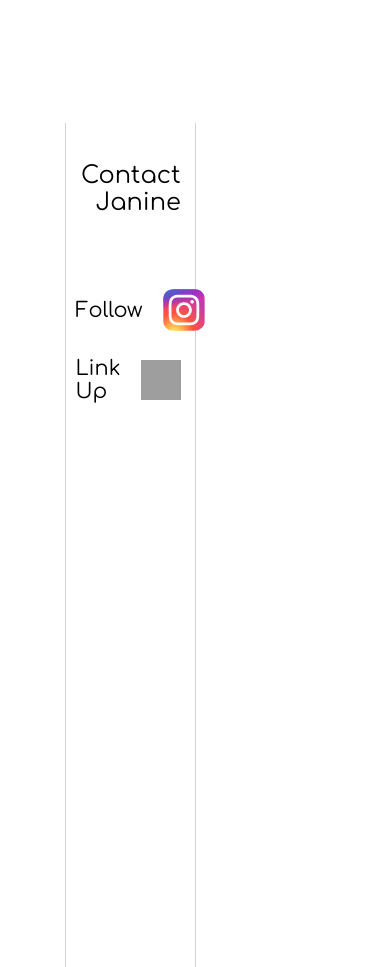
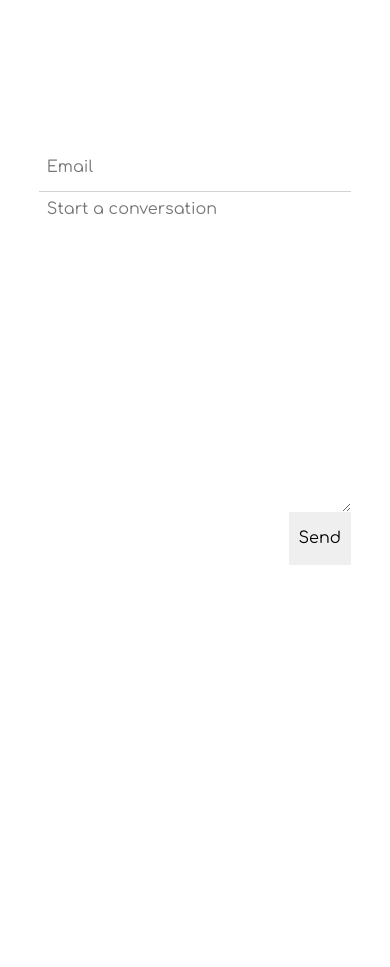
Before and after one commit to michael-digi/J9Portfolio, a React (Create React App) app: page /#/ in a window 390 px wide. Before the commit this address led to /#/janineteeneightynine. Shown: the part 3120-4087 px from the top of the page. Built offline with nearby package versions, Linux system fonts and the light colour scheme; no server answers; grey boxes are pictures that could not be loaded.

Commit message:
working email section

```diff
--- a/package.json
+++ b/package.json
@@ -8,6 +8,8 @@
     "@testing-library/react": "^9.5.0",
     "@testing-library/user-event": "^7.2.1",
     "axios": "^0.19.2",
+    "emailjs": "^3.2.1",
+    "emailjs-com": "^2.4.1",
     "express-xml-bodyparser": "^0.3.0",
     "html-react-parser": "^0.13.0",
     "lodash": "^4.17.15",
--- a/src/components/Article/index.js
+++ b/src/components/Article/index.js
@@ -31,24 +31,14 @@ function Article(props) {
       .then(str => new window.DOMParser().parseFromString(str, "text/xml"))
       .then(data => parseXML(data))
       .then(parsed => {
-        parsed.channel.item.forEach(item => {
+        parsed.channel.item.forEach((item, index) => {
           if (item.title.includes(props.match.params.title)) {
-            let indexCurrent = parsed.channel.item.indexOf(item)
-            let indexNext, indexPrev;
-            if (indexCurrent === parsed.channel.item.length - 1 || indexCurrent === 0) {
-              if (indexCurrent === parsed.channel.item.length - 1) {
-                indexNext = 0
-                indexPrev = indexCurrent - 1
-              }
-              if (indexCurrent === 0) {
-                indexNext = indexCurrent + 1
-                indexPrev = parsed.channel.item.length - 1
-              }
-            }
-            else {
-              indexNext = indexCurrent + 1;
-              indexPrev = indexCurrent - 1
-            }
+            let length = parsed.channel.item.length
+            let indexCurrent = index;
+            let indexNext = (indexCurrent + 1) % (length);
+            let indexPrev = (indexCurrent - 1) % (length)
+            if (indexPrev === -1) indexPrev = length - 1
+
             let date = new Date(item.pubDate)
             let pubDate = `${months[date.getMonth()]} ${date.getDay()}, ${date.getFullYear()}`
             let decoded = parse(decodeHTMLEntitiesParagraphs(item['content:encoded']))
--- a/src/components/ArticlesByCategory/index.js
+++ b/src/components/ArticlesByCategory/index.js
@@ -9,6 +9,7 @@ import './ArticlesByCategory.css';
 function ArticlesByCategory(props) {
   const [articles, setArticles] = useState([])
   const [title, setTitle] = useState('')
+  const [articleType, setType] = useState('')
 
   useEffect(() => {
     window.scrollTo(0, 0)
@@ -18,12 +19,16 @@ function ArticlesByCategory(props) {
     if (type === 'art') RSS_URL = `https://historytheorymethodology.wordpress.com/category/art-gallery/feed`
     if (type === 'all') RSS_URL = `https://historytheorymethodology.wordpress.com/feed`
     if (type !== 'design' && type !== 'art' && type !== 'all') RSS_URL = `https://historytheorymethodology.wordpress.com/category/${type}/feed`
+    console.log(type)
+    setType(type)
 
     fetch('https://cors-anywhere.herokuapp.com/' + RSS_URL)
       .then(response => response.text())
       .then(str => new window.DOMParser().parseFromString(str, "text/xml"))
       .then(data => parseXML(data))
       .then(parsed => {
+        console.log(parsed, ' this is parsed category')
+        setArticles(parsed.channel.item)
         if (parsed.channel.title.split(/\u2013|\u2014/g).length > 1) {
           let title = parsed.channel.title.split(/\u2013|\u2014/g)[1].trim()
           title = title + ' of ' + type[0].toUpperCase() + type.slice(1, type.length)
@@ -32,7 +37,6 @@ function ArticlesByCategory(props) {
         else {
           setTitle(parsed.channel.title)
         }
-        setArticles(parsed.channel.item)
   })
   return function cleanup() {
     console.log('unmounted')
@@ -47,7 +51,7 @@ function ArticlesByCategory(props) {
       <SideNavArticles type={props.match.params.type} />
       <div id='articlesByCategoryContainer'>
         <ArticlesInfo articleTitle={title}/>
-        <ArticlesList articles={articles} />
+        <ArticlesList articles={articles} type={articleType} />
       </div>
     </>
   )
--- a/src/components/ArticlesList/index.js
+++ b/src/components/ArticlesList/index.js
@@ -6,7 +6,8 @@ function ArticlesList(props) {
   const [cards, setCards] = useState([])
 
   useEffect(() => {
-    let cards = makeArticleCards(props.articles)
+    let cards = makeArticleCards(props.articles, props.type)
+    console.log(cards, ' this is cards')
     setCards(cards)
   }, [props])
 
--- a/src/components/ContactSection/ContactSection.css
+++ b/src/components/ContactSection/ContactSection.css
@@ -1,8 +1,83 @@
 #contactSection {
   display: grid;
   height: 100%;
+  color: gray;
   grid-template-columns: repeat(5, 1fr);
   grid-template-rows: repeat(5, 1fr);
+}
+
+#inputSection {
+  display: flex;
+  height: 50%;
+  flex-direction: column;
+  grid-column: 3/6;
+  grid-row: 1/6;
+  /* height: 100%; */
+  /* border: 1px solid black; */
+  margin: 10%;
+}
+
+@media (max-width: 768px) {
+  #inputSection {
+    grid-column: 1/6;
+    grid-row: 1/6;
+    margin-top: 5%;
+    border: none;
+  }
+}
+
+.contact-form {
+  display: flex;
+  flex: 1;
+  flex-direction: column;
+}
+
+#email {
+  height: 10%;
+  padding: 1% 0% 1% 2.5%;
+  max-width: 100%;
+  font-family: 'Comfortaa';
+  font-size: 1rem;
+  border: none;
+  border-bottom: 1px solid lightgray;
+}
+
+#email:focus {
+  outline: none;
+}
+
+#message {
+  flex: 1;
+  padding: 2.5%;
+  height: 100%;
+  max-width: 100%;
+  font-family: 'Comfortaa';
+  font-size: 1rem;
+  /* margin-top: 2.5%; */
+  border: none;
+  /* border-bottom: 1px solid lightgray; */
+}
+
+#message:focus {
+  outline: none;
+}
+
+#button {
+  display: flex;
+  justify-content: center;
+  align-items: center;
+  align-self: flex-end;
+  font-size: 1rem;
+  font-family: 'Comfortaa';
+  border: none;
+  width: 20%;
+  height: 15%;
+}
+
+@media (max-width: 768px) {
+  #button {
+    height: 12.5%;
+  }
 }
 
 #contactInfo {
@@ -13,6 +88,16 @@
   /* height: 100%; */
   border-left: 1px solid lightgray;
   border-right: 1px solid lightgray;
+}
+
+@media (max-width: 768px) {
+  #contactInfo {
+    display: none;
+    /* grid-column: 1/6;
+    grid-row: 1/6;
+    margin-top: 5%;
+    border: none; */
+  }
 }
 
 #contactBox {
@@ -28,7 +113,7 @@
   font-size: 1.5rem;
   /* border-bottom: 1px solid lightgray; */
   padding-bottom: 2.5%;
-  text-align: right;
+  text-align: left;
   margin-right: 4%;
 }
 
--- a/src/components/ContactSection/index.js
+++ b/src/components/ContactSection/index.js
@@ -1,4 +1,5 @@
-import React from 'react';
+import React, { useState } from 'react';
+import emailjs from 'emailjs-com';
 // import ig1 from './ig1.svg';
 import ig1 from './ig2.svg';
 import li1 from './li1.svg';
@@ -7,6 +8,36 @@ import li2 from './li2.svg'
 import './ContactSection.css';
 
 function ContactSection() {
+  const [email, setEmail] = useState('')
+  const [message, setMessage] = useState('')
+
+  const templateParams =  {
+    from_name: email,
+    reply_to: email,
+    to_name: 'Janine',
+    message_html: message
+  }
+
+  function sendEmail(e) {
+    e.preventDefault();
+    // emailjs.send('gmail', 'template_9eQqbgqQ', templateParams, 'user_oXT93Zat58wpBbUU1Pfxs')
+    //   .then((result) => {
+    //       console.log(result.text);
+    //   }, (error) => {
+    //       console.log(error.text);
+    //   });
+  }
+
+  function handleEmail(event) {
+    console.log(event.target.value)
+    setEmail(event.target.value)
+  }
+
+  function handleMessage(event) {
+    console.log(event.target.value)
+    setMessage(event.target.value)
+  }
+
   return (
     <div id='contactSection'>
       <div id='contactInfo'>
@@ -18,6 +49,17 @@ function ContactSection() {
           </div>
         </div>
       </div>
+      <div id='inputSection'>
+        <form className='contact-form' onSubmit={sendEmail}>
+          {/* <div id='email'> */}
+          <input name='user_email' onChange = {handleEmail} value={email} id='email' type='text' placeholder='Email'></input>
+        {/* </div> */}
+        {/* <div id='textArea'> */}
+          <textarea name='message' onChange = {handleMessage} value={message} id='message' placeholder='Start a conversation'></textarea>
+        {/* </div> */}
+          <button type='submit' id='button'> Send </button>
+        </form>
+      </div>
     </div>
   )
 }
--- a/src/components/DesignGallery/index.js
+++ b/src/components/DesignGallery/index.js
@@ -135,3 +135,7 @@ function DesignGallery(props) {
 }
 
 export default DesignGallery;
+
+DesignGallery.defaultProps = {
+  articles: []
+}
--- a/src/components/helpers.js
+++ b/src/components/helpers.js
@@ -89,27 +89,32 @@ export function decodeHTMLEntitiesParagraphs(text) {
   return textArea.value;
 }
 
-export function makeArticleCards(articles = []) {
+export function makeArticleCards(articles = [], articleType='') {
   let cards = []
   const months = ["January", "February", "March", "April", "May", "June",
   "July", "August", "September", "October", "November", "December"]
 
-  articles.forEach(article => {
+  articles.forEach((article, index) => {
+    console.log(article, ' this is index')
     let description = decodeHTMLEntities(article.description)
     let type;
     let date = new Date(article.pubDate)
     let pubDate = `${months[date.getMonth()]} ${date.getDay()}, ${date.getFullYear()}`;
-
-    if (article.category.includes('Art Gallery')) type = 'art'
-    if (article.category.includes('Design Gallery')) type = 'design'
-    if (!article.category.includes('Art Gallery') && !article.category.includes('Design Gallery')) {
-      if (typeof article.category === 'object') type =  article.category[0]
-      else type =  article.category
+    if (articleType === 'all') {
+      if (article.category.includes('Art Gallery')) type = 'art'
+      if (article.category.includes('Design Gallery')) type = 'design'
+      if (!article.category.includes('Art Gallery') && !article.category.includes('Design Gallery')) {
+        if (typeof article.category === 'object') type =  article.category[0]
+        else type =  article.category
+      }
     }
-
+    else {
+      type = articleType
+    }
     cards.push(
       <ArticlesCard
         key={article.title}
+        index={index}
         type={type}
         title={article.title}
         description={description}
--- a/src/index.css
+++ b/src/index.css
@@ -3,7 +3,7 @@ html, body, #root {
   font-family: 'Comfortaa';
 }
 
-@media screen and (min-width: 320px) and (max-width: 767px) and (orientation: landscape) {
+/* @media screen and (min-width: 320px) and (max-width: 767px) and (orientation: landscape) {
   html {
     transform: rotate(-90deg);
     transform-origin: left top;
@@ -13,7 +13,7 @@ html, body, #root {
     top: 100%;
     left: 0;
   }
-}
+} */
 
 @media (max-width: 768px) {
   /* For mobile phones: */
--- a/src/index.js
+++ b/src/index.js
@@ -7,6 +7,13 @@ import { createStore } from 'redux';
 import reducers from './reducers';
 
 const store = createStore(reducers)
+try {
+  let type = (typeof InstallTrigger)
+  if (type === 'undefined') window.screen.orientation.lock('portrait')
+}
+catch {
+  console.log('not supported')
+}
 
 ReactDOM.render(
   <React.StrictMode>
```
Also changed, not shown: 1 other file (tests, documents, lock files or other folders).
